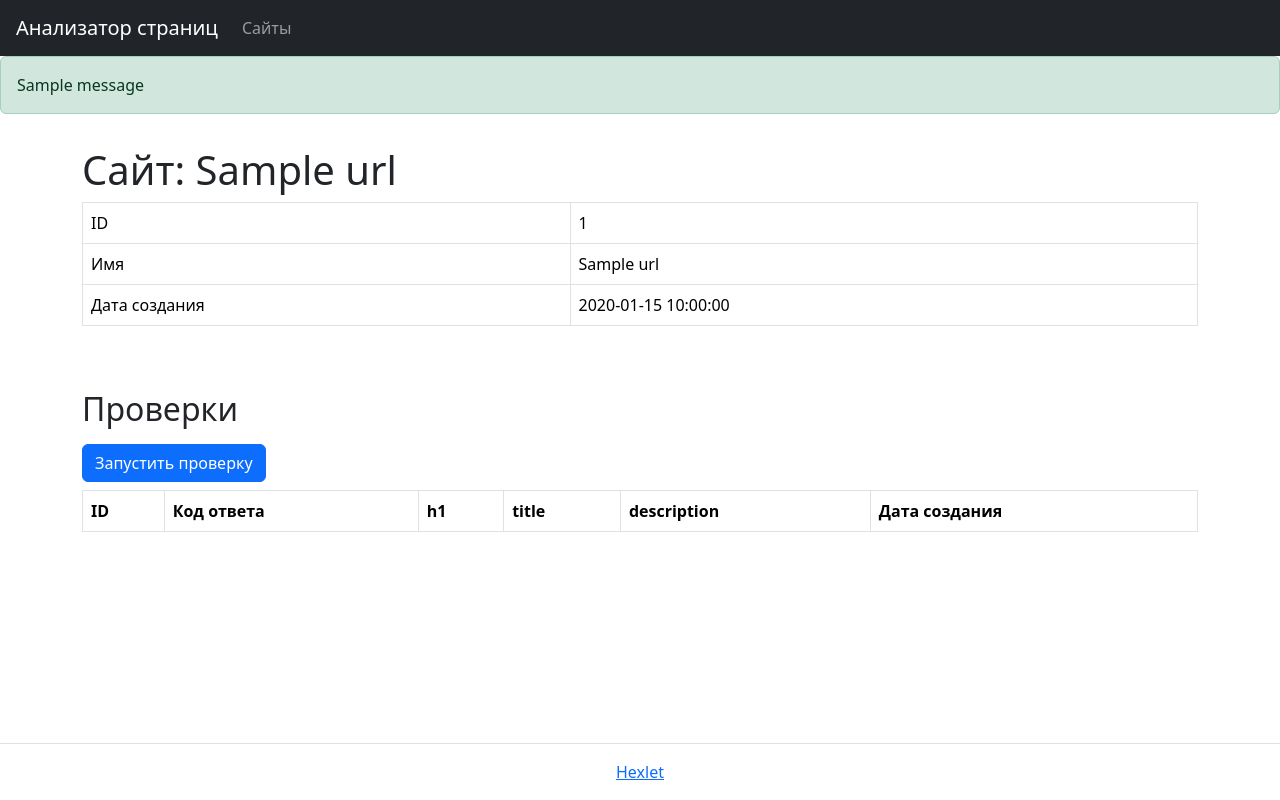
After one commit to AlexMomot-717/python-project-83, a Flask app: page /urls/1 in a window 1280 px wide. The commit adds this page. Run offline with Flask 3, Linux system fonts and the light colour scheme; one stand-in notice (Sample message) is shown; a database or web service that is not in the repository returns one stand-in record (values such as "Sample title"); lists and menus that the app fills with data are empty; some libraries are stand-ins or nearby versions.

Commit message:
feat(step_3): set db connection, add templates and controllers for new functionality

```diff
--- /dev/null
+++ b/database.sql
@@ -0,0 +1,6 @@
+DROP TABLE IF EXISTS urls CASCADE;
+CREATE TABLE urls (
+    id serial PRIMARY KEY,
+    name varchar(255) UNIQUE NOT NULL,
+    created_at DATE DEFAULT NOW() NOT NULL
+);
--- a/page_analyzer/app.py
+++ b/page_analyzer/app.py
@@ -1,8 +1,57 @@
-from flask import Flask, render_template
+import os
+from typing import Any
+
+from dotenv import load_dotenv
+from flask import Flask, flash, redirect, render_template, request, url_for
+from page_analyzer.utils.db import (
+    create_url,
+    get_url_by_name,
+    get_url_context,
+    get_urls_data,
+)
+from page_analyzer.utils.url import normalize, validate
+
+load_dotenv()
+
 
 app = Flask(__name__)
+app.secret_key = os.getenv("SECRET_KEY")
 
 
 @app.route("/")
-def hello_world() -> str:
+def index() -> str:
     return render_template("index.html")
+
+
+@app.route("/url", methods=["POST"])
+def add_url() -> Any:
+    url_name = request.form["url"]
+    errors = validate(url_name)
+    if errors:
+        flash(errors["name"], "danger")
+        return render_template("index.html")
+    url_name = normalize(url_name)
+    url_id = get_url_by_name(url_name)
+    if url_id:
+        flash("Страница уже существует", "info")
+        return redirect(url_for("show_url", id=url_id))
+    url_id = create_url(url_name)
+    flash("Страница успешно дoбавлена", "success")
+    return redirect(url_for("show_url", id=url_id))
+
+
+@app.route("/urls/<int:id>")
+def show_url(id: int) -> str:
+    url_data = get_url_context(id)
+    if not url_data:
+        return render_template("page_not_found.html")
+    return render_template("url.html", url=url_data)
+
+
+@app.route("/urls")
+def list_urls() -> str:
+    urls_data_list = get_urls_data()
+    return render_template(
+        "urls.html",
+        urls=urls_data_list,
+    )
--- /dev/null
+++ b/page_analyzer/templates/base.html
@@ -0,0 +1,47 @@
+<!doctype html>
+<html lang="en">
+  <head>
+    <meta charset="UTF-8" />
+    <title>Аналиратор страниц</title>
+    <link
+      href="https://cdn.jsdelivr.net/npm/bootstrap@5.3.2/dist/css/bootstrap.min.css"
+      rel="stylesheet"
+      integrity="sha384-T3c6CoIi6uLrA9TneNEoa7RxnatzjcDSCmG1MXxSR1GAsXEV/Dwwykc2MPK8M2HN"
+      crossorigin="anonymous"
+    />
+  </head>
+  <body class="min-vh-100 d-flex flex-column">
+    <header class="flex-shrink-0">
+      <nav class="navbar navbar-expand-md navbar-dark bg-dark px-3">
+        <a class="navbar-brand" href="/">Анализатор страниц</a>
+        <div id="navbarNav">
+          <ul class="navbar-nav">
+            <li class="nav-item">
+              <a class="nav-link" href="{{ url_for('list_urls') }}">Сайты</a>
+            </li>
+          </ul>
+        </div>
+      </nav>
+      {% with messages = get_flashed_messages(with_categories=True) %} {% if
+      messages %}
+      <div class="alert alert-{{ messages[0][0] }}" role="alert">
+        {{ messages[0][1] }}
+      </div>
+      {% endif %} {% endwith %}
+    </header>
+    {% block main %} {% endblock %}
+    <footer class="mt-auto border-top py-3 mt-5 flex-shrink-0">
+      <div class="container-lg">
+        <div class="text-center">
+          <a href="https://ru.hexlet.io/" target="_blank">Hexlet</a>
+        </div>
+      </div>
+    </footer>
+
+    <script
+      src="https://cdn.jsdelivr.net/npm/bootstrap@5.1.3/dist/js/bootstrap.bundle.min.js"
+      integrity="sha384-ka7Sk0Gln4gmtz2MlQnikT1wXgYsOg+OMhuP+IlRH9sENBO0LRn5q+8nbTov4+1p"
+      crossorigin="anonymous"
+    ></script>
+  </body>
+</html>
--- /dev/null
+++ b/page_analyzer/templates/url.html
@@ -0,0 +1,50 @@
+{% extends "base.html" %} {% block main %}
+<main class="flex-grow-1">
+  <div class="container-lg mt-3">
+    <h1>Сайт: {{ url.name }}</h1>
+
+    <div class="table-responsive">
+      <table
+        class="table table-bordered table-hover text-nowrap"
+        data-test="url"
+      >
+        <tbody>
+          <tr>
+            <td>ID</td>
+            <td>{{ url.id }}</td>
+          </tr>
+          <tr>
+            <td>Имя</td>
+            <td>{{ url.name }}</td>
+          </tr>
+          <tr>
+            <td>Дата создания</td>
+            <td>{{ url.created_at }}</td>
+          </tr>
+        </tbody>
+      </table>
+    </div>
+
+    <h2 class="mt-5 mb-3">Проверки</h2>
+    <form method="post" action="">
+      <input type="submit" class="btn btn-primary" value="Запустить проверку" />
+    </form>
+
+    <div>
+      <table class="table table-bordered table-hover mt-2" data-test="checks">
+        <thead>
+          <tr>
+            <th>ID</th>
+            <th>Код ответа</th>
+            <th>h1</th>
+            <th>title</th>
+            <th>description</th>
+            <th>Дата создания</th>
+          </tr>
+        </thead>
+        <tbody></tbody>
+      </table>
+    </div>
+  </div>
+</main>
+{% endblock %}
--- /dev/null
+++ b/page_analyzer/utils/db.py
@@ -0,0 +1,77 @@
+import os
+from typing import Any, List
+
+import psycopg2
+import psycopg2.extras
+from dotenv import load_dotenv
+
+load_dotenv()
+
+
+def connect_db() -> Any:
+    conn = psycopg2.connect(os.getenv("DATABASE_URL"))
+    return conn
+
+
+def get_url_context(url_id: int) -> dict[str, int | str] | None:
+    conn = connect_db()
+    with conn.cursor(cursor_factory=psycopg2.extras.DictCursor) as dict_cur:
+        dict_cur.execute(
+            "SELECT * FROM urls WHERE id=%(int)s;",
+            {
+                "int": url_id,
+            },
+        )
+        target_url_data = dict_cur.fetchone()
+        if target_url_data:
+            conn.close()
+            actual_url_data: dict[str, int | str] = {
+                "id": url_id,
+                "name": str(target_url_data["name"]),
+                "created_at": str(target_url_data["created_at"]),
+            }
+            return actual_url_data
+    conn.close()
+    return None
+
+
+def get_url_by_name(url_name: str) -> int | None:
+    conn = connect_db()
+    with conn.cursor() as cur:
+        cur.execute(
+            "SELECT id FROM urls WHERE name=%(str)s;",
+            {
+                "str": url_name,
+            },
+        )
+        target_url_id = cur.fetchone()
+        if target_url_id:
+            url_id = target_url_id[0]
+            conn.close()
+            return int(url_id)
+    conn.close()
+    return None
+
+
+def create_url(url_name: str) -> int:
+    conn = connect_db()
+    with conn.cursor() as cur:
+        cur.execute(
+            "INSERT INTO urls (name) VALUES (%(str)s) RETURNING id;",
+            {
+                "str": url_name,
+            },
+        )
+        url_id = cur.fetchone()[0]
+        conn.commit()
+    conn.close()
+    return int(url_id)
+
+
+def get_urls_data() -> List[int | str]:
+    conn = connect_db()
+    with conn.cursor() as cur:
+        cur.execute("SELECT * FROM urls ORDER BY id DESC;")
+        urls_data_list = cur.fetchall()
+    conn.close()
+    return list(urls_data_list)
```
Also changed, not shown: page_analyzer/templates/index.html (+10 -43 lines), page_analyzer/templates/page_not_found.html (added, +12 -0 lines), page_analyzer/templates/urls.html (added, +37 -0 lines), page_analyzer/utils/url.py (added, +20 -0 lines), pyproject.toml (+9 -1 lines), page_analyzer/utils/__init__.py (added), 4 other files.
